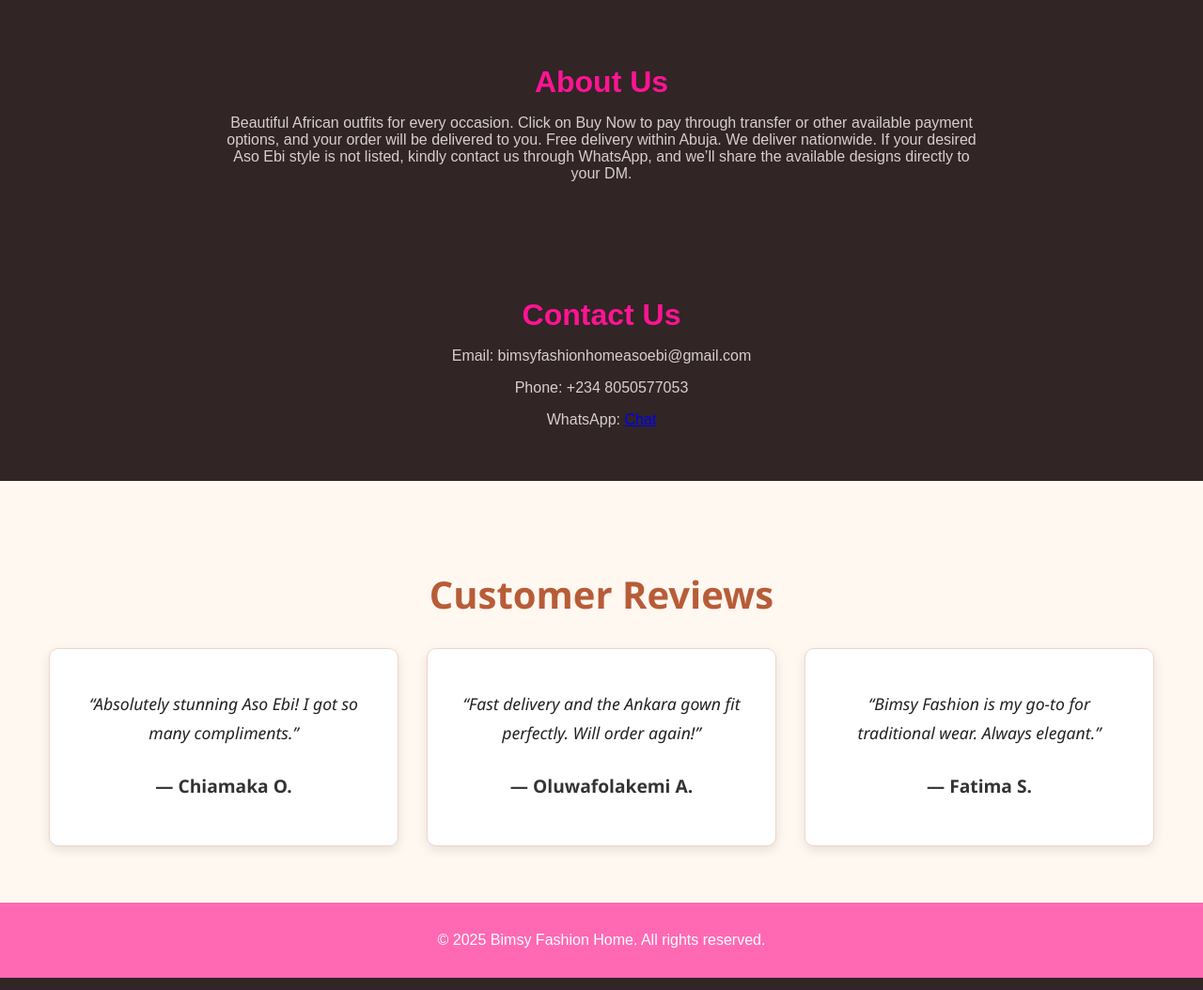
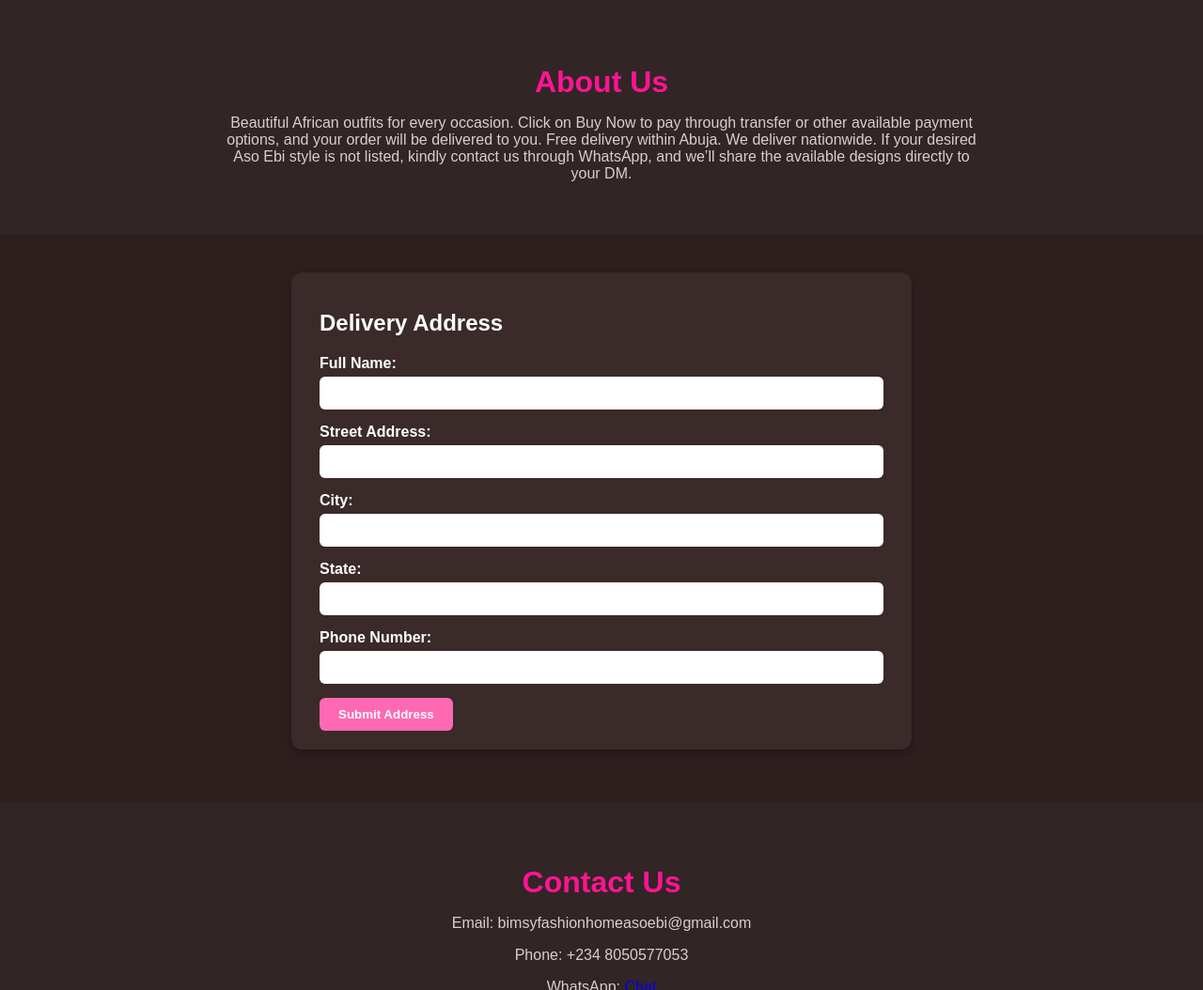
Before and after one commit to Bose400/-bimsy-fashion-home-, a plain HTML site: page index.html in a window 1280 px wide. Shown: the part 3147-4201 px from the top of the page at 94% size. Drawn offline with Linux system fonts and the light colour scheme.

Commit message:
Added delivery form and centered layout

```diff
--- a/index.html
+++ b/index.html
@@ -217,6 +217,30 @@ Free delivery within Abuja. We deliver nationwide.
 If your desired Aso Ebi style is not listed, kindly contact us through WhatsApp, and we’ll share the available designs directly to your DM.</p>
 </section>
 
+<section class="delivery-section">
+  <form class="delivery-form">
+    <h2>Delivery Address</h2>
+
+    <label>Full Name:</label>
+    <input type="text" name="fullname" required>
+
+    <label>Street Address:</label>
+    <input type="text" name="street" required>
+
+    <label>City:</label>
+    <input type="text" name="city" required>
+
+    <label>State:</label>
+    <input type="text" name="state" required>
+
+    <label>Phone Number:</label>
+    <input type="text" name="phone" required>
+
+    <button type="submit">Submit Address</button>
+  </form>
+</section>
+
+
 <section id="contact">
   <h2>Contact Us</h2>
   <p>Email: bimsyfashionhomeasoebi@gmail.com</p>
--- a/style.css
+++ b/style.css
@@ -304,3 +304,53 @@ footer {
   font-weight: bold;
   font-size: 1.2rem;
   }
+
+  /* Center the delivery address section */
+.delivery-section {
+  display: flex;
+  justify-content: center;
+  align-items: center;
+  background-color: #2e1f1f;
+  padding: 40px 0;
+}
+
+/* Style the form container */
+.delivery-form {
+  background-color: #3a2a2a;
+  padding: 20px 30px;
+  border-radius: 12px;
+  box-shadow: 0 4px 8px rgba(0,0,0,0.3);
+  width: 90%;
+  max-width: 600px;
+  color: #fff;
+}
+
+/* Form labels and inputs */
+.delivery-form label {
+  display: block;
+  margin-bottom: 5px;
+  font-weight: bold;
+}
+
+.delivery-form input {
+  width: 100%;
+  padding: 10px;
+  margin-bottom: 15px;
+  border: none;
+  border-radius: 6px;
+}
+
+/* Submit button */
+.delivery-form button {
+  background-color: #ff69b4;
+  border: none;
+  color: white;
+  padding: 10px 20px;
+  border-radius: 6px;
+  cursor: pointer;
+  font-weight: bold;
+}
+
+.delivery-form button:hover {
+  background-color: #ff85c1;
+}
```
Also changed, not shown: 1 other file.
